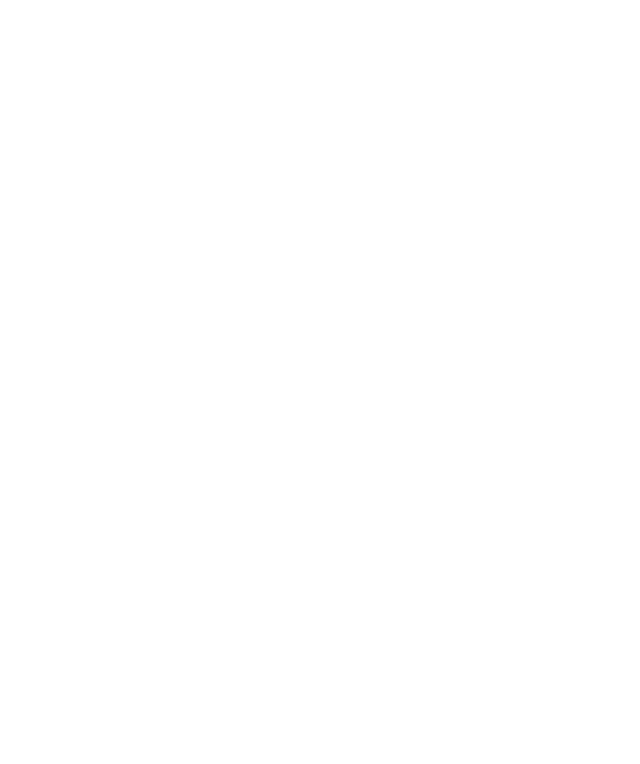
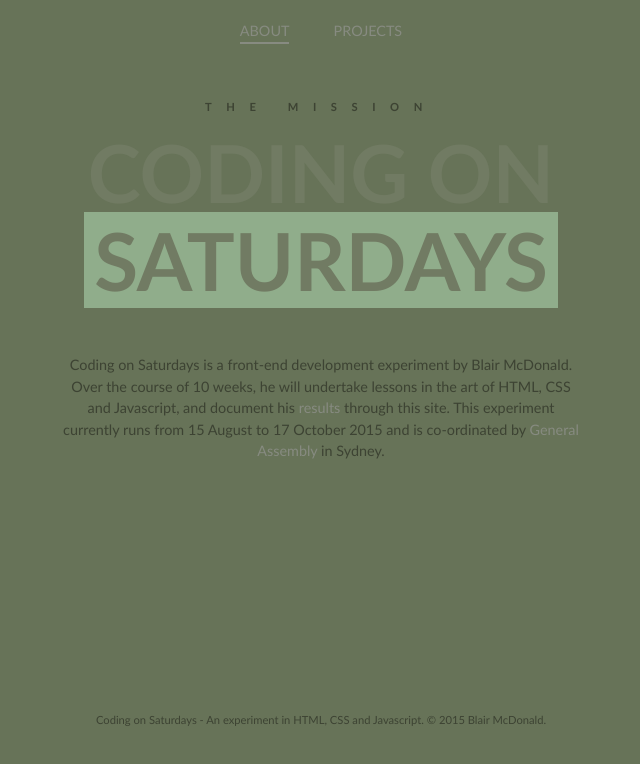
Before and after one commit to blairmcdonald/ga-syd-fewd-19-assignment-1, a plain HTML site: page index.html in a window 1280 px wide. Shown: the whole page, without its empty margins (319-959 px from the left). Drawn offline with Linux system fonts and the light colour scheme.

Commit message:
Adds styling and HTML markup
Experiments with markup and layout, as well as colour and font styling.

Comments are yet to be added, and it is understood that the structure
of the CSS file (order of rules) could be improved.

Knowing this is only a test, colours have been intentionally made a
little odd as a creative test (these would not pass WCAG colour
compliance).

```diff
--- a/index.html
+++ b/index.html
@@ -3,10 +3,32 @@
 <html>
 
     <head>
-        <title>Portfolio</title>
+        <title>Coding on Saturdays - An Experiment</title>
+        <link rel="stylesheet" type="text/css" href="styles/style.css">
     </head>
 
+    <header>
+        <nav>
+            <ul>
+                <li class="active">About</li>
+                <li><a href="results.html">Projects</a></li>
+            </ul>
+        </nav>
+    </header>
+
     <body>
+        <section>
+            <h5>The Mission</h5>
+            <h1>Coding on <mark>Saturdays</mark></h1>
+            <p class="copy">
+                Coding on Saturdays is a front-end development experiment by Blair McDonald. Over the course of 10 weeks, he will undertake lessons in the art of HTML, CSS and Javascript, and document his <a href="results.html">results</a> through this site. This experiment currently runs from 15 August to 17 October 2015 and is co-ordinated by <a href="http://generalassemb.ly" target="_blank">General Assembly</a> in Sydney.
+            </p>
+        </section>
 
+        <footer>
+            <p class="disclaimerText">
+                Coding on Saturdays - An experiment in HTML, CSS and Javascript. &#169; 2015 Blair McDonald.
+            </p>
+        </footer>
     </body>
 </html>
--- /dev/null
+++ b/styles/style.css
@@ -0,0 +1,106 @@
+header {
+    max-width: 1200px;
+    width: 100%;
+    height: 50px;
+    margin: auto;
+    display: block;
+}
+
+section {
+    max-width: 800px;
+    margin: auto;
+    display: block;
+}
+
+body {
+    text-align: center;
+}
+
+nav {
+    margin-top: 20px;
+    margin-bottom: 1000px;
+}
+nav ul li {
+    display: inline;
+    margin: 20px;
+    text-transform: uppercase;
+    font-size: 0.9em;
+    color: #878b81;
+}
+
+nav ul {
+    margin: auto;
+    padding: 0;
+}
+
+.active {
+    border-bottom: 2px solid #878b81;
+    padding-bottom: 3px;
+}
+h5 {
+    margin-top: 30px;
+    margin-bottom: 0px;
+    text-transform: uppercase;
+    letter-spacing: 1.3em;
+    font-size: 0.7em;
+    color: #3d4333;
+}
+
+h1 {
+    margin-top: 15px;
+    margin-bottom: 50px;
+    font-size: 5em;
+    color: #717b63;
+    text-transform: uppercase;
+    line-height: 1.1;
+}
+
+mark {
+    background-color: #90ad8b;
+    color: #717b63;
+    padding-right: 10px;
+    padding-left: 10px;
+}
+
+.copy {
+    max-width: 520px;
+    margin: auto;
+}
+
+/* Thought it would be nice to change the fonts using standard webfonts */
+
+html {
+    font-family: "Trebuchet MS";
+    background-color: #677358;
+}
+
+.disclaimerText {
+    /*font-family: "Arial";*/
+    font-size: 0.7em;
+}
+
+
+p {
+    font-size: 0.9em;
+    line-height: 1.5;
+    color: #3d4333;
+
+}
+
+a, a:link, a:visited {
+    text-decoration: none;
+    color: #878b81;
+}
+
+a:hover {
+    color: #90ad8b;
+}
+
+
+footer {
+    margin-top: 250px;
+}
+
+section img {
+    margin: 10px;
+}
```
Also changed, not shown: results.html (added, +35 -0 lines), images/35cd6e07729e9b45c58b8dbb30fd4cb4.jpg (added), images/8d810f36e1b92c4e1302d0def861aca6.jpg (added), images/aee48b4d44a8b74816f0f47e3346db86.jpg (added), images/cos-logo-1.png (added), images/ff49176d0b8c6b6c06f3c0ec19a4434e.jpg (added).
